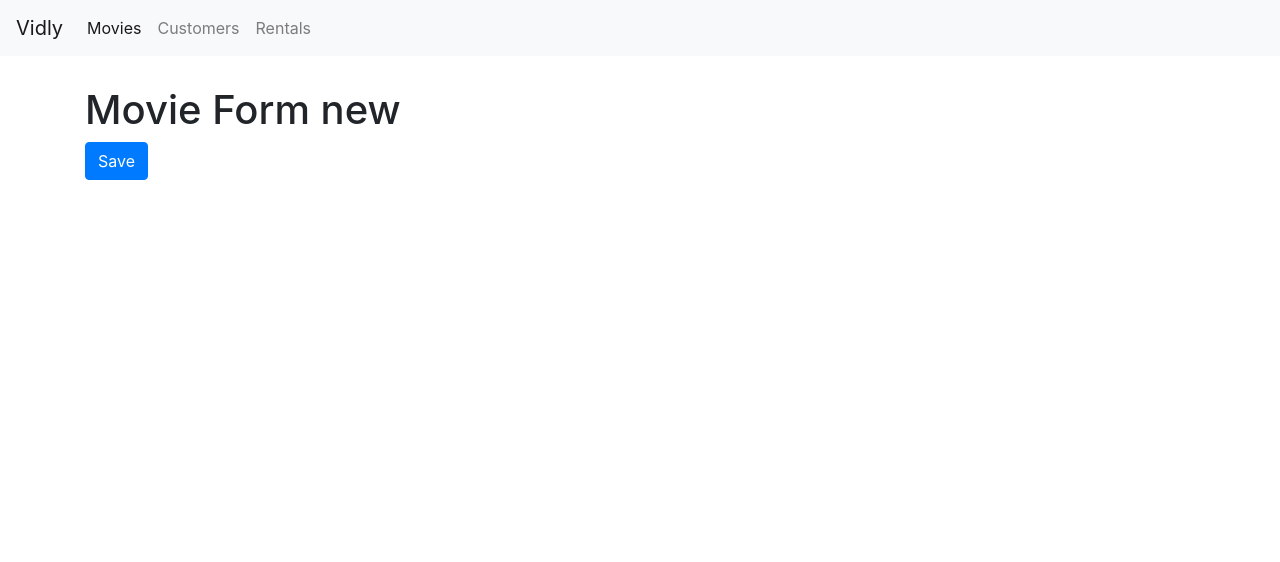
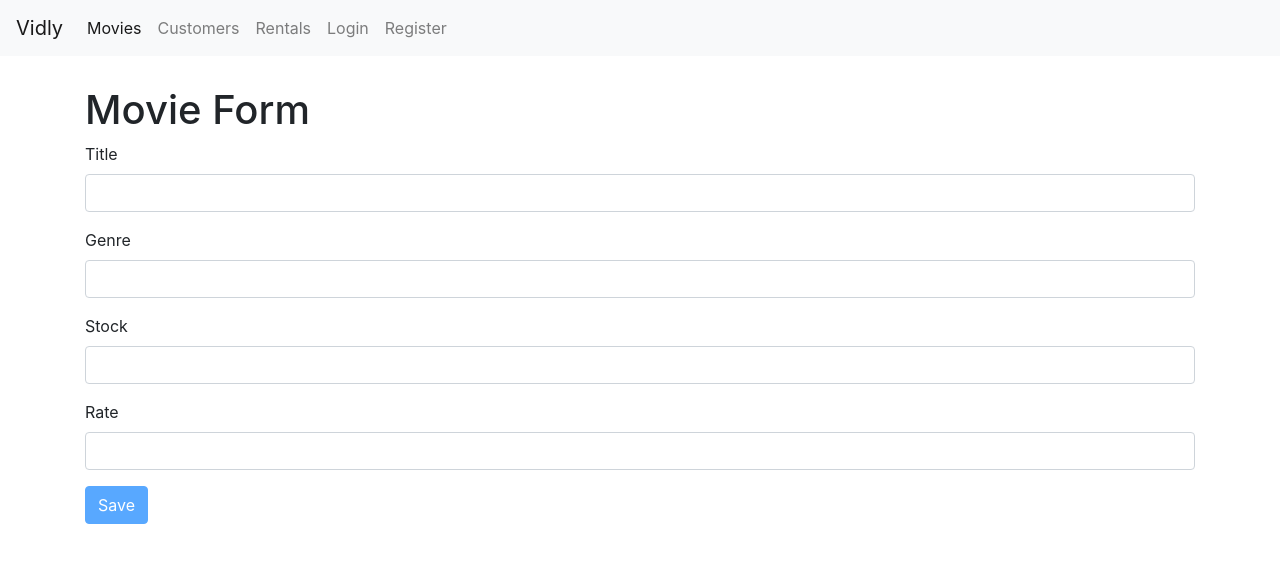
Before and after one commit to ThimoReumerman/ProjectVidly-React, a React (Create React App) app: page /movies/new in a window 1280 px wide. Shown: the top 562 px of the page. Built offline with nearby package versions, Linux system fonts and the light colour scheme; the HTML template or start-up script is replaced by a standard one.

Commit message:
Added Login and Register forms

```diff
--- a/package.json
+++ b/package.json
@@ -8,6 +8,7 @@
     "@testing-library/user-event": "^7.2.1",
     "bootstrap": "^4.4.1",
     "font-awesome": "^4.7.0",
+    "joi-browser": "^13.4.0",
     "lodash": "^4.17.15",
     "prop-types": "^15.6.2",
     "react": "^16.13.0",
--- a/src/App.js
+++ b/src/App.js
@@ -6,6 +6,8 @@
 import Rentals from "./components/rentals";
 import NotFound from "./components/notFound";
 import NavBar from "./components/navBar";
+import LoginForm from "./components/loginForm";
+import RegisterForm from './components/registerForm';
 import "./App.css";
 
 function App() {
@@ -15,6 +17,8 @@
       <main className="container">
         <Switch>
           <Route path="/movies/:id" component={MovieForm} />
+          <Route path="/login" component={LoginForm} />
+          <Route path="/register" component={RegisterForm} />
           <Route path="/movies" component={Movies}></Route>
           <Route path="/customers" component={Customers}></Route>
           <Route path="/rentals" component={Rentals}></Route>
--- /dev/null
+++ b/src/components/common/form.jsx
@@ -0,0 +1,76 @@
+import React, { Component } from "react";
+import Joi from "joi-browser";
+import Input from "./input";
+
+class Form extends Component {
+  state = {
+    data: {},
+    errors: {},
+  };
+
+  validate = () => {
+    const options = { abortEarly: false };
+    const { error } = Joi.validate(this.state.data, this.schema, options);
+
+    if (!error) return null;
+
+    const errors = {};
+    for (let item of error.details) errors[item.path[0]] = item.message;
+    return errors;
+  };
+
+  validateProperty = ({ name, value }) => {
+    const obj = { [name]: value };
+    const schema = { [name]: this.schema[name] };
+    const { error } = Joi.validate(obj, schema);
+    return error ? error.details[0].message : null;
+  };
+
+  handleSubmit = (e) => {
+    e.preventDefault();
+
+    const errors = this.validate();
+    this.setState({ errors: errors || {} });
+
+    if (errors) return;
+
+    this.doSubmit();
+  };
+
+  handleChange = ({ currentTarget: input }) => {
+    const errors = { ...this.state.errors };
+    const errorMessage = this.validateProperty(input);
+
+    if (errorMessage) errors[input.name] = errorMessage;
+    else delete errors[input.name];
+
+    const data = { ...this.state.data };
+    data[input.name] = input.value;
+    this.setState({ data, errors });
+  };
+
+  renderButton(label) {
+    return (
+      <button disabled={this.validate()} className="btn btn-primary">
+        {label}
+      </button>
+    );
+  }
+
+  renderInput(name, label, type = "text") {
+    const { data, errors } = this.state;
+
+    return (
+      <Input
+        type={type}
+        name={name}
+        value={data[name]}
+        label={label}
+        onChange={this.handleChange}
+        error={errors[name]}
+      />
+    );
+  }
+}
+
+export default Form;
--- /dev/null
+++ b/src/components/common/input.jsx
@@ -0,0 +1,13 @@
+import React from "react";
+
+const Input = ({ name, label, error, ...rest }) => {
+  return (
+    <div className="form-group">
+      <label htmlFor={name}>{label}</label>
+      <input {...rest} name={name} id={name} className="form-control" />
+      {error && <div className="alert alert-danger">{error}</div>}
+    </div>
+  );
+};
+
+export default Input;
--- /dev/null
+++ b/src/components/loginForm.jsx
@@ -0,0 +1,35 @@
+import React from "react";
+import Joi from "joi-browser";
+import Form from "./common/form";
+
+class LoginForm extends Form {
+  state = {
+    data: { username: "", password: "" },
+    errors: {},
+  };
+
+  schema = {
+    username: Joi.string().required().label("Username"),
+    password: Joi.string().required().label("Password"),
+  };
+
+  doSubmit = () => {
+    // Call the server
+    console.log("Submitted");
+  };
+
+  render() {
+    return (
+      <div>
+        <h1>Login</h1>
+        <form onSubmit={this.handleSubmit}>
+          {this.renderInput("username", "Username")}
+          {this.renderInput("password", "Password", "password")}
+          {this.renderButton("Login")}
+        </form>
+      </div>
+    );
+  }
+}
+
+export default LoginForm;
--- a/src/components/movieForm.jsx
+++ b/src/components/movieForm.jsx
@@ -1,10 +1,50 @@
 import React from "react";
+import Joi from "joi-browser";
+import Form from "./common/form";
 
-const MovieForm = ({ match, history }) => {
-  return <div>
-    <h1>Movie Form {match.params.id}</h1>
-    <btn className="btn btn-primary" onClick={() => history.push('/movies')}>Save</btn>
-  </div>;
-};
+class MovieForm extends Form {
+  state = {
+    data: { title: "", genre: "", stock: "", rate: "" },
+    errors: {},
+  };
+
+  schema = {
+    title: Joi.string().required().label("Title"),
+    genre: Joi.string().required().label("Genre"),
+    stock: Joi.number().required().min(0).max(100).label("Stock"),
+    rate: Joi.number().required().min(0).max(10).label("Rate"),
+  };
+
+  doSubmit = () => {
+    // Call the server
+    console.log("Submitted");
+  };
+
+  render() {
+    return (
+      <div>
+        <h1>Movie Form</h1>
+        <form onSubmit={this.handleSubmit}>
+          {this.renderInput("title", "Title")}
+          {this.renderInput("genre", "Genre")}
+          {this.renderInput("stock", "Stock")}
+          {this.renderInput("rate", "Rate")}
+          {this.renderButton("Save")}
+        </form>
+      </div>
+    );
+  }
+}
 
 export default MovieForm;
+
+// import React from "react";
+
+// const MovieForm = ({ match, history }) => {
+//   return <div>
+//     <h1>Movie Form {match.params.id}</h1>
+//     <btn className="btn btn-primary" onClick={() => history.push('/movies')}>Save</btn>
+//   </div>;
+// };
+
+// export default MovieForm;
--- a/src/components/movies.jsx
+++ b/src/components/movies.jsx
@@ -5,6 +5,7 @@
 import MoviesTable from "./moviesTable";
 import { paginate } from "../utils/paginate";
 import { getGenres } from "../services/fakeGenreService";
+import { Link } from "react-router-dom";
 import _ from "lodash";
 
 class Movies extends Component {
@@ -69,11 +70,7 @@
 
   render() {
     const { length: count } = this.state.movies;
-    const {
-      pageSize,
-      currentPage,
-      sortColumn,
-    } = this.state;
+    const { pageSize, currentPage, sortColumn } = this.state;
 
     if (count <= 0) return <p>There are no movies in the database.</p>;
 
@@ -89,6 +86,13 @@
           />
         </div>
         <div className="col">
+          <Link
+            className="btn btn-primary"
+            to="/movies/new"
+            style={{ marginBottom: 20 }}
+          >
+            New Movie
+          </Link>
           <p>Showing {totalCount} movies in the database</p>
           <MoviesTable
             movies={movies}
--- a/src/components/navBar.jsx
+++ b/src/components/navBar.jsx
@@ -20,21 +20,21 @@
       </button>
       <div className="collapse navbar-collapse" id="navbarNav">
         <ul className="navbar-nav">
-          <li className="nav-item">
-            <NavLink className="nav-link" to="/movies">
+          <NavLink className="nav-item nav-link" to="/movies">
             Movies <span className="sr-only">(current)</span>
           </NavLink>
-          </li>
-          <li className="nav-item">
-            <NavLink className="nav-link" to="/customers">
+          <NavLink className="nav-item nav-link" to="/customers">
             Customers
           </NavLink>
-          </li>
-          <li className="nav-item">
-            <NavLink className="nav-link" to="/rentals">
+          <NavLink className="nav-item nav-link" to="/rentals">
             Rentals
           </NavLink>
-          </li>
+          <NavLink className="nav-item nav-link" to="/login">
+            Login
+          </NavLink>
+          <NavLink className="nav-item nav-link" to="/register">
+            Register
+          </NavLink>
         </ul>
       </div>
     </nav>
--- /dev/null
+++ b/src/components/registerForm.jsx
@@ -0,0 +1,37 @@
+import React from "react";
+import Joi from "joi-browser";
+import Form from "./common/form";
+
+class RegisterForm extends Form {
+  state = {
+    data: { username: "", password: "", name: "" },
+    errors: {},
+  };
+
+  schema = {
+    username: Joi.string().required().email().label("Email"),
+    password: Joi.string().required().min(5).label("Password"),
+    name: Joi.string().required().label("Name"),
+  };
+
+  doSubmit = () => {
+    // Call the server
+    console.log("Submitted");
+  };
+
+  render() {
+    return (
+      <div>
+        <h1>Register</h1>
+        <form onSubmit={this.handleSubmit}>
+          {this.renderInput("username", "Username", "email")}
+          {this.renderInput("password", "Password", "password")}
+          {this.renderInput("name", "Name")}
+          {this.renderButton("Register")}
+        </form>
+      </div>
+    );
+  }
+}
+
+export default RegisterForm;
```
Also changed, not shown: 1 other file (tests, documents, lock files or other folders). Lines whose indentation alone changed are shown as unchanged.
